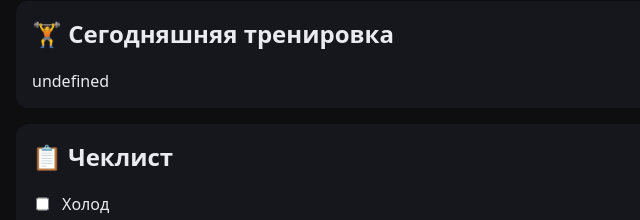
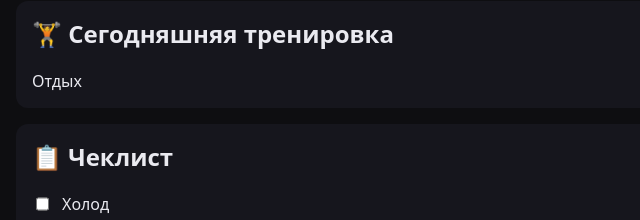
Before and after one commit to bvoms/manifest, a plain HTML site: page index.html in a window 1280 px wide. Shown: the part 200-420 px from the top of the page, 0-640 px from the left. Drawn offline with Linux system fonts and the light colour scheme.

Commit message:
Add files via upload

```diff
--- a/index.html
+++ b/index.html
@@ -98,7 +98,9 @@ const workouts=[
 "Отдых",
 "Отдых"
 ];
-workout.innerText=workouts[new Date().getDay()-1||6];
+const dayIndex = new Date().getDay() === 0 ? 6 : new Date().getDay() - 1;
+workout.innerText = workouts[dayIndex];
+
 
 // ЧЕКЛИСТ
 const boxes=[...document.querySelectorAll("input[type=checkbox]:not(#close)")];
```
